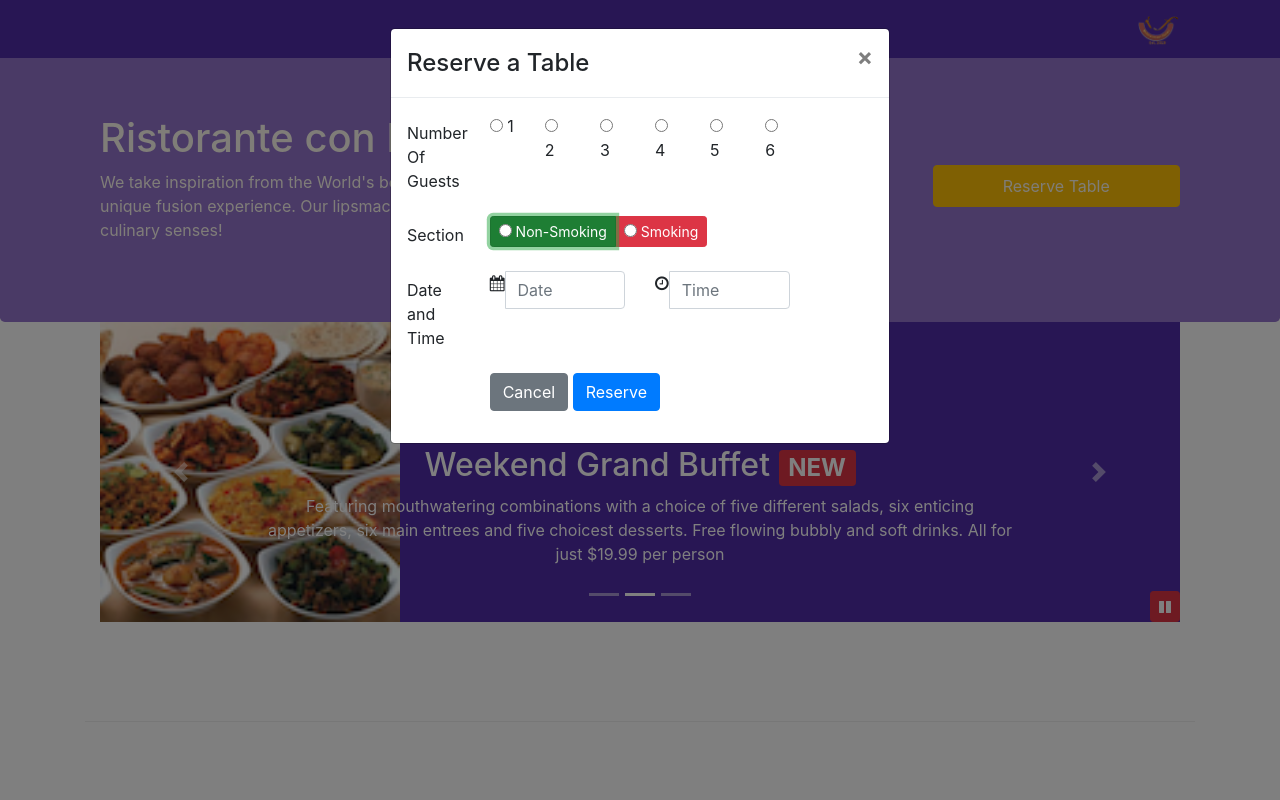
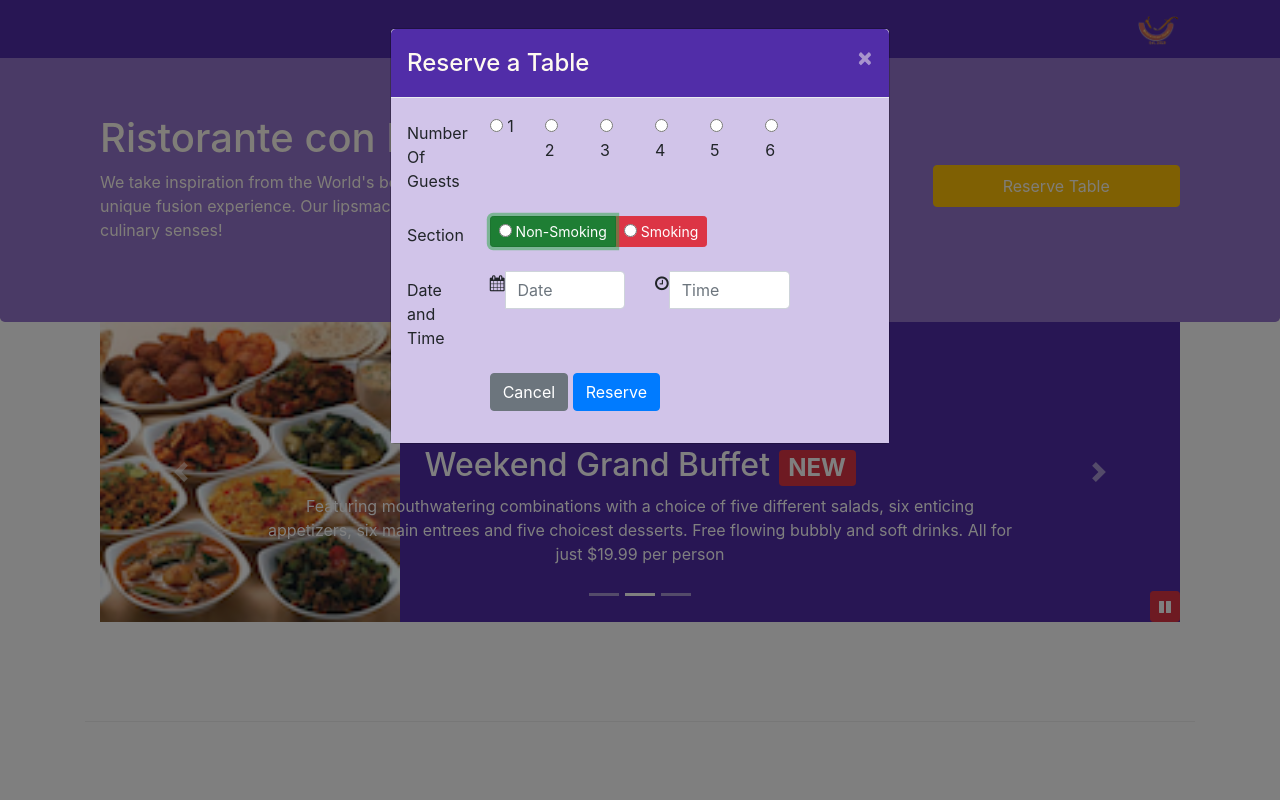
Before and after one commit to cnheu/coursera-bootstrap-4, a website: page conFusion/index.html in a window 1280 px wide. Both pictures are taken after a click on the button "Reserve Table". Shown: the top 800 px of the page. Drawn offline with nearby package versions, Linux system fonts and the light colour scheme.

Commit message:
Trigger modals using JS and jQuery, updated modal styling scsss files

```diff
--- a/conFusion/css/styles.scss
+++ b/conFusion/css/styles.scss
@@ -73,3 +73,19 @@ body{
     position: absolute;
     bottom: 0px;
 }
+
+// Reserve Table Modal Styling
+.modal-header {
+    background-color: #512DA8;
+    color: #fffaf0;
+
+    .close {
+        color: #fffaf0;
+    }
+}
+.modal-body {
+    background-color: #D1C4E9;
+}
+.modal-footer {
+    background-color: #9575CD;
+}
--- a/conFusion/index.html
+++ b/conFusion/index.html
@@ -7,6 +7,7 @@
     <meta http-equiv="x-ua-compatible" content="ie=edge">
 
     <!-- Bootstrap CSS -->
+    <!-- usemin-cli module will use this to concatenate files -->
     <!-- build:css css/main.css -->
     <link rel="stylesheet" href="node_modules/bootstrap/dist/css/bootstrap.min.css">
     <link rel="stylesheet" href="node_modules/font-awesome/css/font-awesome.min.css">
@@ -31,7 +32,12 @@
                     <li class="nav-item"><a class="nav-link" href="./contactus.html"><span class="fa fa-address-card fa-lg"></span> Contact</a></li>
                 </ul>
                 <span class="navbar-text">
-                    <a data-toggle="modal" data-target="#loginModal">
+                    <!-- Login Modal Activated by Data Toggle -->
+                    <!-- <a data-toggle="modal" data-target="#loginModal">
+                        <span class="fa fa-sign-in"></span> Login
+                    </a> -->
+                    <!-- Login Modal Activated by JS -->
+                    <a id="loginModalBtn">
                         <span class="fa fa-sign-in"></span> Login
                     </a>
                 </span>
@@ -74,6 +80,7 @@
             </div>
         </div>
     </div>
+
 
     <!-- RESERVE TABLE MODAL -->
     <div class="modal fade" id="reserveTable" role="dialog">
@@ -186,8 +193,14 @@
                     href="#reservetable" >
                         Reserve Table
                     </a> -->
+                    <!-- Modal Activated via Data Attributes -->
+                    <!-- <a role="button" class="btn btn-block btn-small nav-link btn-warning"
+                        data-toggle="modal" data-target="#reserveTable">
+                        Reserve Table
+                    </a> -->
+                    <!-- Modal Activated via Javascript -->
                     <a role="button" class="btn btn-block btn-small nav-link btn-warning"
-                        data-toggle="modal" data-target="#reserveTable">
+                        id="reserveTableBtn">
                         Reserve Table
                     </a>
                 </div>
@@ -373,11 +386,12 @@
         </div>
     </footer>
     <!-- jQuery first, then Tether, then Bootstrap JS. -->
+    <!-- build:js js/main.js -->
     <script src="node_modules/jquery/dist/jquery.min.js"></script>
     <script src="node_modules/tether/dist/js/tether.min.js"></script>
     <script src="node_modules/bootstrap/dist/js/bootstrap.min.js"></script>
     <script src="js/scripts.js"></script>
-
+    <!-- endbuild -->
 </body>
 
 </html>
--- a/conFusion/js/scripts.js
+++ b/conFusion/js/scripts.js
@@ -15,4 +15,13 @@ $(document).ready(function(){
             $("#carousel-button").children("span").addClass("fa-pause");
         }
     });
+    $("#reserveTableBtn").click(function(){
+        $('#reserveTable').modal({
+        });
+    });
+    $("#loginModalBtn").click(function(){
+        $('#loginModal').modal({
+        });
+    });
+
 });
```
Also changed, not shown: conFusion/css/styles.css.
